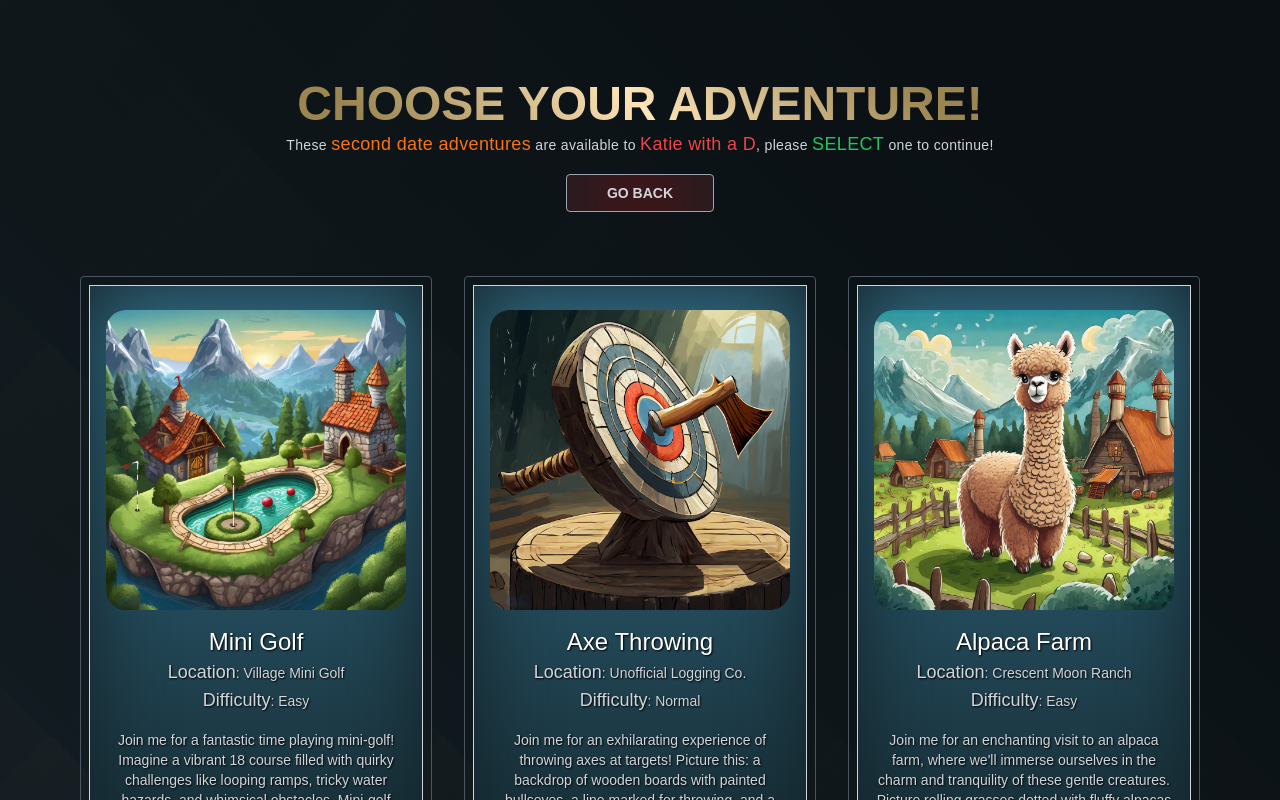
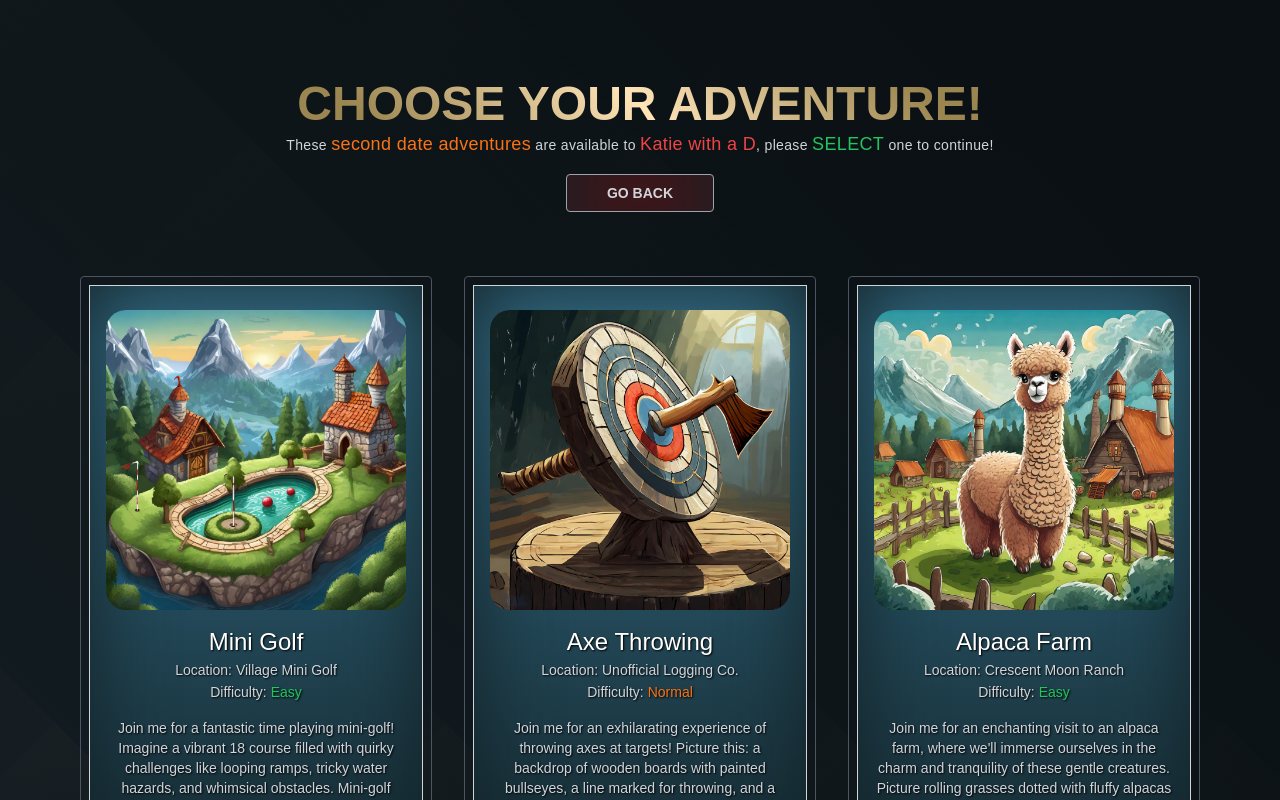
Before and after one commit to mattcarlotta/choose-your-adventure, a Next.js app: page /choose-adventure in a window 1280 px wide. Shown: the top 800 px of the page. Built offline with nearby package versions, Linux system fonts and the light colour scheme; a web font is replaced by a local one.

Commit message:
chore: add difficulty colors for adventures

```diff
--- a/src/components/Adventure.tsx
+++ b/src/components/Adventure.tsx
@@ -75,17 +75,27 @@ export default function Adventure(
                         )}
                 >
                     <Image priority={priority} src={`/${imageSrc}.avif`} alt={imageAlt} height={300} width={300} style={{ borderRadius: "20px", margin: "0 auto" }} />
-                    <div className="flex flex-col backshadow">
+                    <div className="flex flex-col space-y-0.5 backshadow">
                         <h2 className="backshadow text-2xl">
                             {title}
                         </h2>
                         <p className="text-sm text-gray-300">
-                            <span className="text-lg">Location</span>: {location}
+                            Location: {location}
                         </p>
                         <p className="text-sm text-gray-300">
-                            <span className="text-lg">Difficulty</span>: {difficulty}
+                            Difficulty:&nbsp;
+                            <span
+                                className={clsx(
+                                    difficulty === "Easy" && "text-green-500",
+                                    difficulty === "Normal" && "text-orange-500",
+                                    difficulty === "Heroic" && "text-purple-500",
+                                    difficulty === "Legendary" && "text-yellow-500",
+                                )}
+                            >
+                                {difficulty}
+                            </span>
                         </p>
-                        <p className="text-sm text-gray-300 mt-4 min-h-[11rem]">
+                        <p className="text-sm text-gray-300 !mt-4 min-h-[11rem]">
                             {description}
                         </p>
                     </div>
@@ -200,14 +210,14 @@ export default function Adventure(
                                     [ADVENTURE_STATUS.LOCKED]: (
                                         <>
                                             <Image priority src="/locked.avif" alt={imageAlt} height={400} width={400} style={{ borderRadius: "20px", margin: "0 auto" }} />
-                                            <p className="text-md mt-4">Halt adventurer, you don&apos;t have enough XP to enter this area.</p>
+                                            <p className="text-md mt-4">Halt adventurer, you don&apos;t have enough XP to enter this adventure.</p>
                                             <p className="text-md">Return when you&apos;ve purchased the deluxe DLC season pass.</p>
                                         </>
                                     ),
                                     [ADVENTURE_STATUS.MEMBERS_ONLY]: (
                                         <>
                                             <Image priority src="/members-only.avif" alt={imageAlt} height={400} width={400} style={{ borderRadius: "20px", margin: "0 auto" }} />
-                                            <p className="text-md mt-4">This is a <span className="font-bold">RESTRICTED</span> members only area! Leave... <span className="font-bold">NOW</span>!</p>
+                                            <p className="text-md mt-4">This is a <span className="font-bold">RESTRICTED</span> members only adventure! Leave... <span className="font-bold">NOW</span>!</p>
                                         </>
                                     ),
                                     [ADVENTURE_STATUS.AVAILABLE]: "",
```
